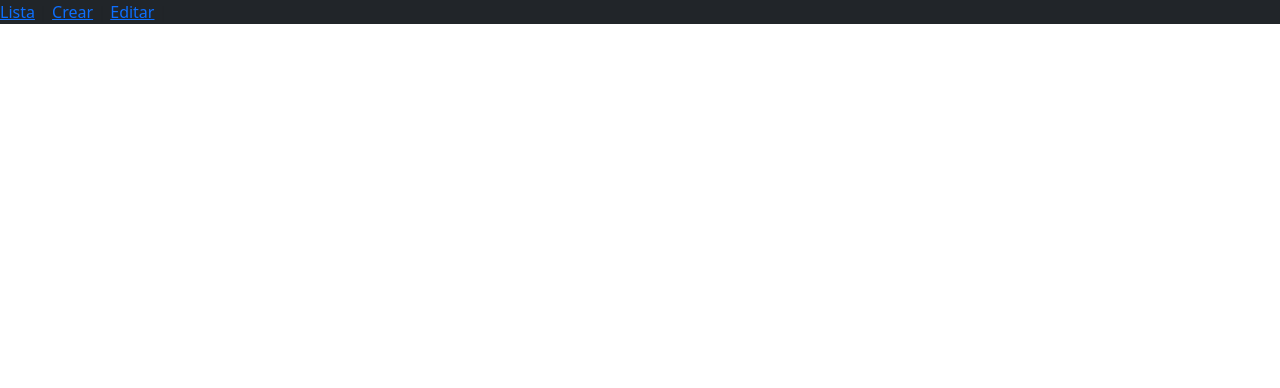
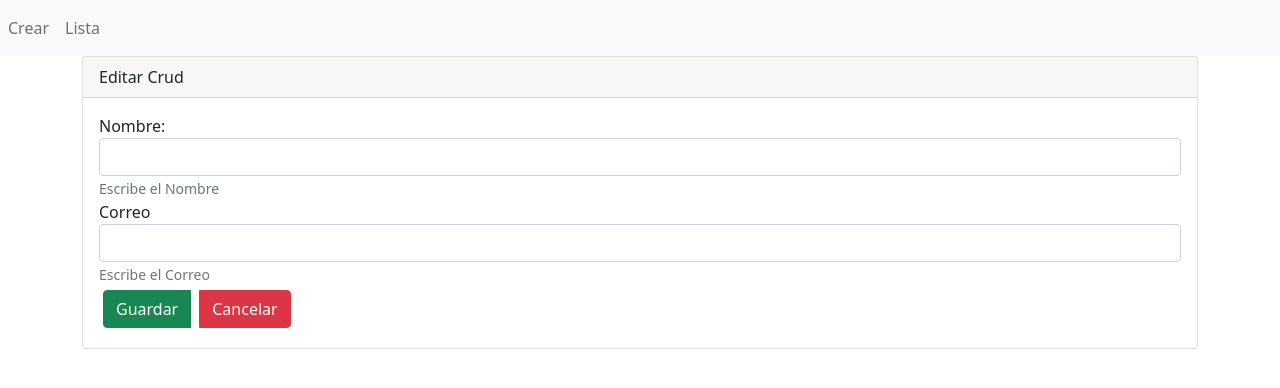
Before and after one commit to drokuas/crudPrueba, a Vue app: page /editar/1 in a window 1280 px wide. Shown: the top 388 px of the page. Built offline with nearby package versions, Linux system fonts and the light colour scheme; no server answers.

Commit message:
crud terminado

```diff
--- a/src/App.vue
+++ b/src/App.vue
@@ -1,15 +1,15 @@
 <template>
-  <nav class=" navbar-dark bg-dark">
+  <nav class="navbar navbar-expand navbar-light bg-light">
+    <div class="nav navbar-nav">
+        <router-link to="/" class="nav-link">Crear</router-link>
+        <router-link to="/" class="nav-link">Lista</router-link>
+    </div>
+  </nav>
 
-    <router-link to="/">Lista</router-link> |
-
-    <router-link to="/">Crear</router-link> |
-
-    <router-link to="/">Editar</router-link> |
-
-  </nav>
   <router-view/>
 </template>
+
+
 
 <!-- <style>
 #app {
--- a/src/components/EditarCrud.vue
+++ b/src/components/EditarCrud.vue
@@ -5,7 +5,7 @@
               Editar Crud
           </div>
           <div class="card-body">
-              <form v-on:submit.prevent="EditarRegistro">
+              <form v-on:submit.prevent="editarRegistro">
                   <div class="form-group">
                       <label for="">Nombre: </label>
                       <input type="text"
@@ -37,7 +37,36 @@ export default {
       return{
           registro:{}
       }
-  }
+  },
+  created:function(){
+    this.obtenerDatos();
+  },
+  methods:{
+    obtenerDatos(){
+
+            fetch('http://localhost/basecrud/?consultar='+this.$route.params.id)
+            .then(respuesta =>respuesta.json())
+            .then((datosRespuesta)=>{
+
+                console.log(datosRespuesta)
+                this.registro= datosRespuesta[0];
+            })
+            .catch(console.log)
+        },
+        editarRegistro(){
+
+            var datosEnviar = {id:this.$route.params.id, nombre:this.registro.nombre,correo:this.registro.correo}
+            fetch('http://localhost/basecrud/?actualizar='+this.$route.params.id,{
+              method:'POST',
+              body:JSON.stringify(datosEnviar)
+          })
+          .then(respuesta =>respuesta.json())
+          .then((datosRespuesta=>{
+              console.log(datosRespuesta);
+              window.location.href='../lista'
+          }))
+        }
+    }
 }
 
 </script>
--- a/src/components/ListaCrud.vue
+++ b/src/components/ListaCrud.vue
@@ -1,5 +1,6 @@
 <template>
     <div class="container">
+        <router-link to="/crear" class="btn btn-success m-2">Agregar Nuevo Registro</router-link>
         <div class="card">
             <div class="card-header">
                 Crud de Prueba
--- a/src/router/index.js
+++ b/src/router/index.js
@@ -16,7 +16,7 @@ const routes = [
     component: CrearCrud
   },
   {
-    path: '/editar',
+    path: '/editar/:id',
     name: 'editarCrud',
     component: EditarCrud
   },
```
Also changed, not shown: src/components/CrearCrud.vue (line endings or trailing spaces).
